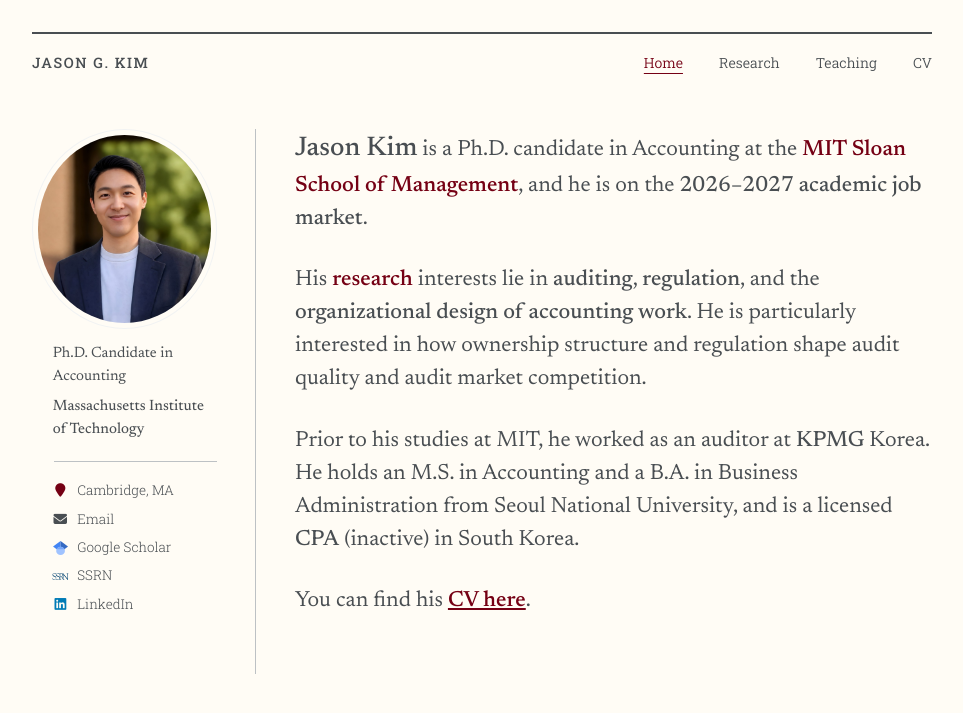
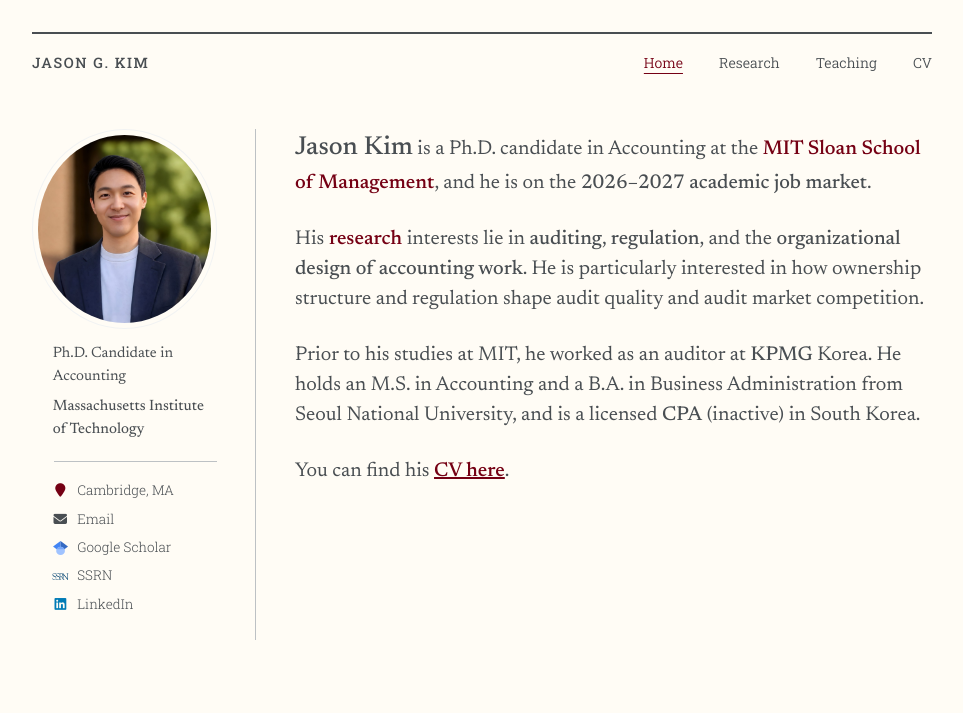
Before and after one commit to jgkim262/jgkim262.github.io, a Jekyll site: the page built from _pages/about.md, in a window 1280 px wide. Shown: the top 713 px of the page, without its empty margins (158-1121 px from the left). Built offline with Jekyll 4.4.1, drawn with Linux system fonts in a browser that asks for light colours; a style sheet for code colours, icons or effects is not loaded.

Commit message:
About: intro text 20px, "Jason Kim" 26px
Co-Authored-By: Claude Opus 5.5 <noreply@anthropic.com>

```diff
--- a/_sass/include/_utilities.scss
+++ b/_sass/include/_utilities.scss
@@ -402,17 +402,17 @@ body:hover .visually-hidden button {
 /* The job market line on the home page. */
 .page__content .jobmarket {
   font-weight: 500;
-  // 27px on desktop inside the 22px .home-intro, per Jason; em so phones scale.
-  font-size: (27em / 22);
+  // 26px on desktop inside the 20px .home-intro, per Jason; em so phones scale.
+  font-size: (26em / 20);
 }
 
 /* The home-page intro paragraphs, in Newsreader (asheshrambachan.github.io's
-   serif; loaded in _includes/head.html) at 22px on desktop, per Jason. em so
-   phones (16px base) scale to ~19.6px. Wrapped in about.md with
+   serif; loaded in _includes/head.html) at 20px on desktop, per Jason. em so
+   phones (16px base) scale to ~17.8px. Wrapped in about.md with
    <div class="home-intro" markdown="1">. */
 .page__content .home-intro {
   font-family: "Newsreader", Georgia, serif;
-  font-size: (22em / 18);
+  font-size: (20em / 18);
   // Newsreader at the site's 300 reads too thin; 400 as on Ashesh's site,
   // with the .medium / .jobmarket-phrase emphasis lifted to stay above it.
   font-weight: 400;
```
